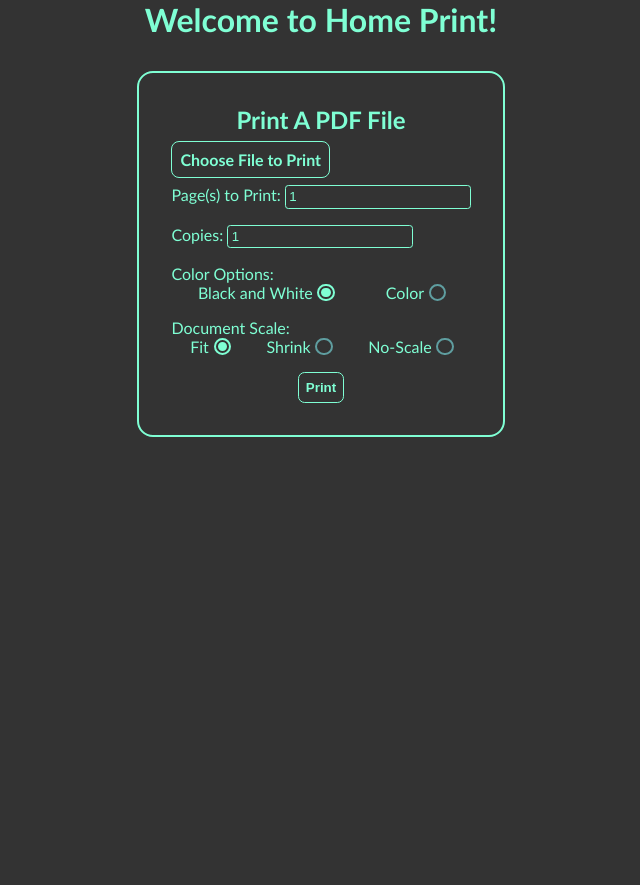
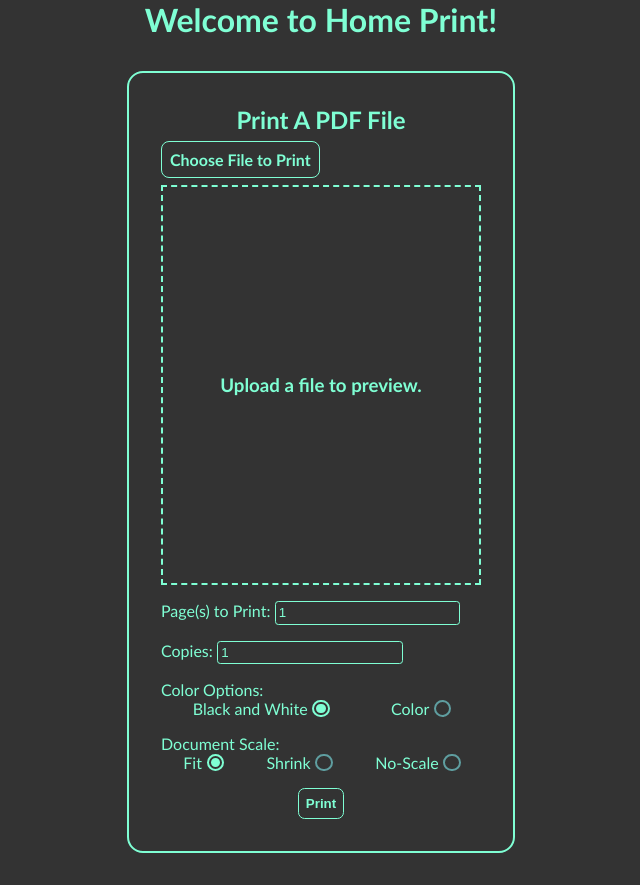
Before and after one commit to AntonioGloria/homeprint-client, a React (Vite) app: page / in a window 1280 px wide. Shown: the whole page, without its empty margins (319-959 px from the left). Before the commit the page ends 800 px from the top, so only its background shows below. Built offline with nearby package versions, Linux system fonts and the light colour scheme; no server answers.

Commit message:
File preview working, added favicon

```diff
--- a/index.html
+++ b/index.html
@@ -2,7 +2,7 @@
 <html lang="en">
   <head>
     <meta charset="UTF-8" />
-    <link rel="icon" type="image/svg+xml" href="/vite.svg" />
+    <link rel="icon" type="image/svg+xml" href="/favicon.svg" />
     <meta name="viewport" content="width=device-width, initial-scale=1.0" />
     <title>HomePrint</title>
   </head>
--- a/package.json
+++ b/package.json
@@ -13,7 +13,6 @@
     "axios": "^1.5.0",
     "react": "^18.2.0",
     "react-dom": "^18.2.0",
-    "react-pdf": "^7.3.3",
     "react-router-dom": "^6.16.0"
   },
   "devDependencies": {
--- a/src/App.css
+++ b/src/App.css
@@ -33,9 +33,14 @@ form {
     text-align: center;
 }
 
-/* input[type=file] {
-    display: none;
-} */
+.file-preview {
+    width: 25vw;
+    height: 50vh;
+    border: 2px aquamarine dashed;
+    display: flex;
+    justify-content: center;
+    align-items: center;
+}
 
 input[type=text], input[type=number], select, option {
     background-color: inherit;
--- a/src/components/PrintJobForm.jsx
+++ b/src/components/PrintJobForm.jsx
@@ -4,22 +4,28 @@ import { useState } from 'react'
 const PrintJobForm = () => {
   const serverURL = import.meta.env.VITE_API
 
-  //const [preview, setPreview] = useState(null);
+  const [preview, setPreview] = useState(null)
+  const [message, setMessage] = useState(null)
   const [file, setFile] = useState(null)
   const [pages, setPages] = useState('1')
   const [copies, setCopies] = useState(1)
   const [scale, setScale] = useState('fit')
   const [monochrome, setMonochrome] = useState(true)
-  const [message, setMessage] = useState(null)
 
   const handleAddFile = async (e) => {
     try {
-      const formData = new FormData();
-      formData.append("file", e.target.files[0]);
+      const addedFile = e.target.files[0]
+
+      // create file preview
+      let reader = new FileReader()
+      reader.readAsDataURL(addedFile)
+      reader.onloadend = (e) => setPreview(e.target.result)
+
+      // upload file to server for printing
+      const formData = new FormData()
+      formData.append("file", addedFile)
       const upload = await axios.post(`${serverURL}/upload`, formData)
-      //const prev = await axios.get(`${serverURL}/preview/${upload.data.path}`)
       setFile(upload.data);
-      //setPreview(prev.data)
     }
 
     catch (error) {
@@ -49,13 +55,13 @@ const PrintJobForm = () => {
         </label>
       </div>
 
-      {/* {file &&
       <div className='form-section'>
-        <object data={`${preview}`} type="application/pdf">
-          <p>Unable to display PDF file.</p>
+        <object data={preview} type="application/pdf" width={"500vw"} height={"500vh"}>
+          <div className='file-preview'>
+            <h3>Upload a file to preview.</h3>
+          </div>
         </object>
       </div>
-      } */}
 
       <div className='form-section'>
         <label htmlFor='pages'>Page(s) to Print: </label>
```
Also changed, not shown: public/favicon.svg (added), 1 other file (tests, documents, lock files or other folders).
